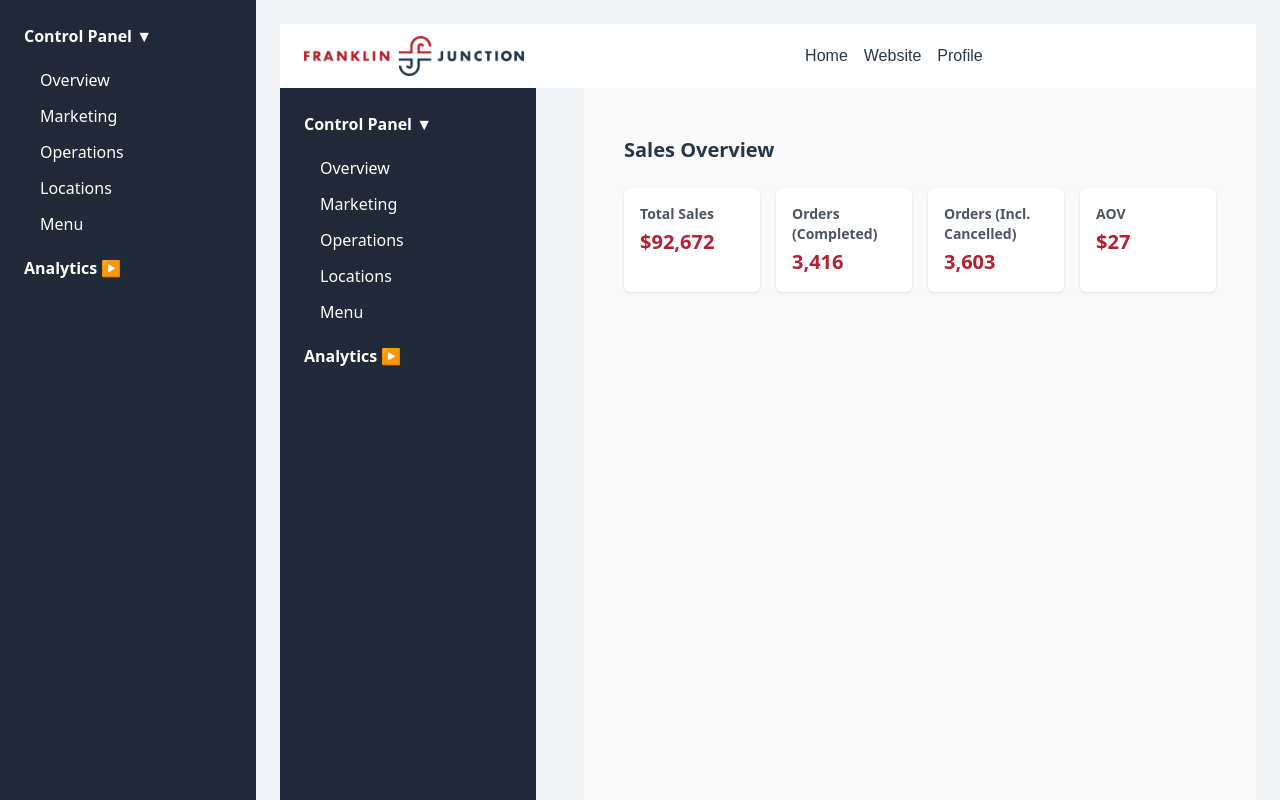
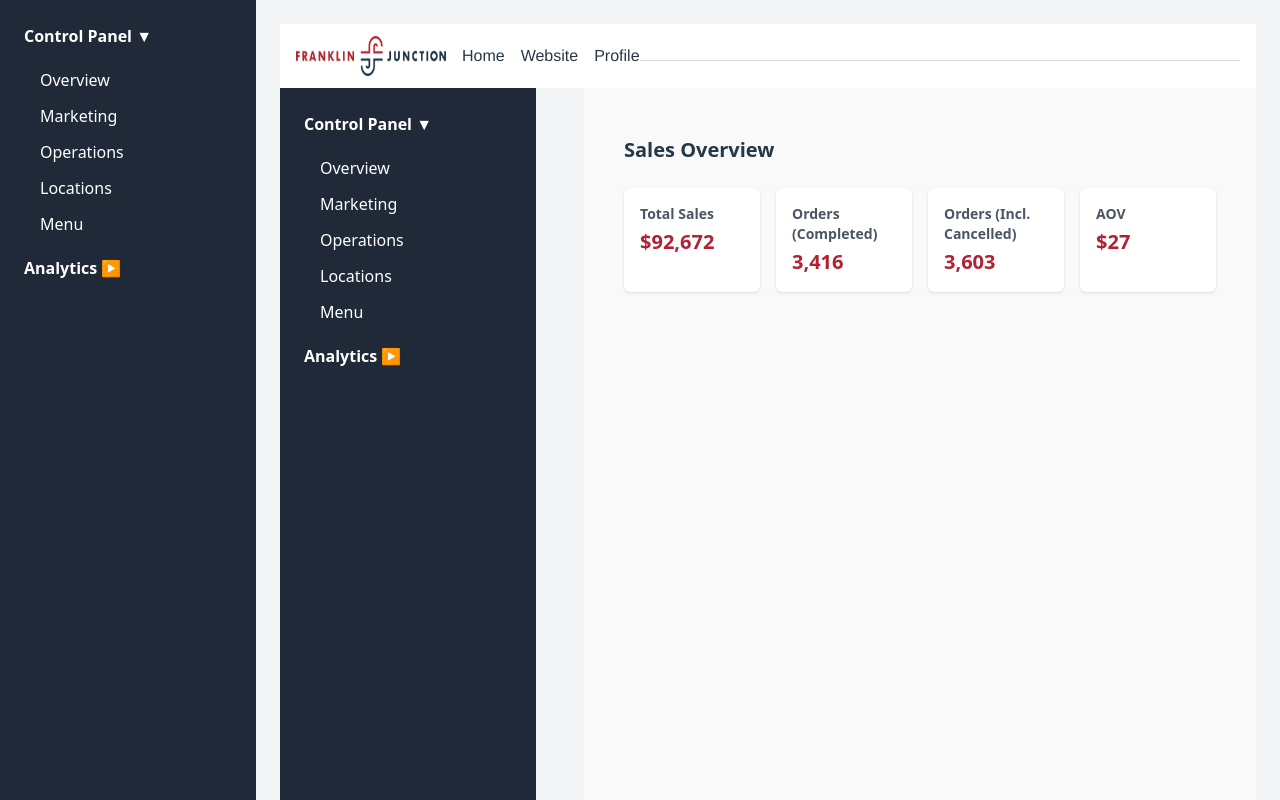
Before and after one commit to mmaddoxfranklinjunction/controlhub, a React app: page /analytics/sales in a window 1280 px wide. Built offline with nearby package versions, Linux system fonts and the light colour scheme.

Commit message:
Update Header.css

```diff
--- a/src/components/shared/Header.css
+++ b/src/components/shared/Header.css
@@ -1,11 +1,11 @@
-
 .header {
   display: flex;
   justify-content: space-between;
   align-items: center;
-  padding: 12px 24px;
+  padding: 12px 16px;
+  width: 100%;
   background-color: #ffffff;
-  font-family: 'Futura', sans-serif;
+  font-family: 'Futura', 'Helvetica Neue', Helvetica, Arial, sans-serif;
 }
 
 .logo {
@@ -34,4 +34,5 @@
   border: none;
   height: 1px;
   background-color: #d9d8d6;
+  width: 100%;
 }
```
